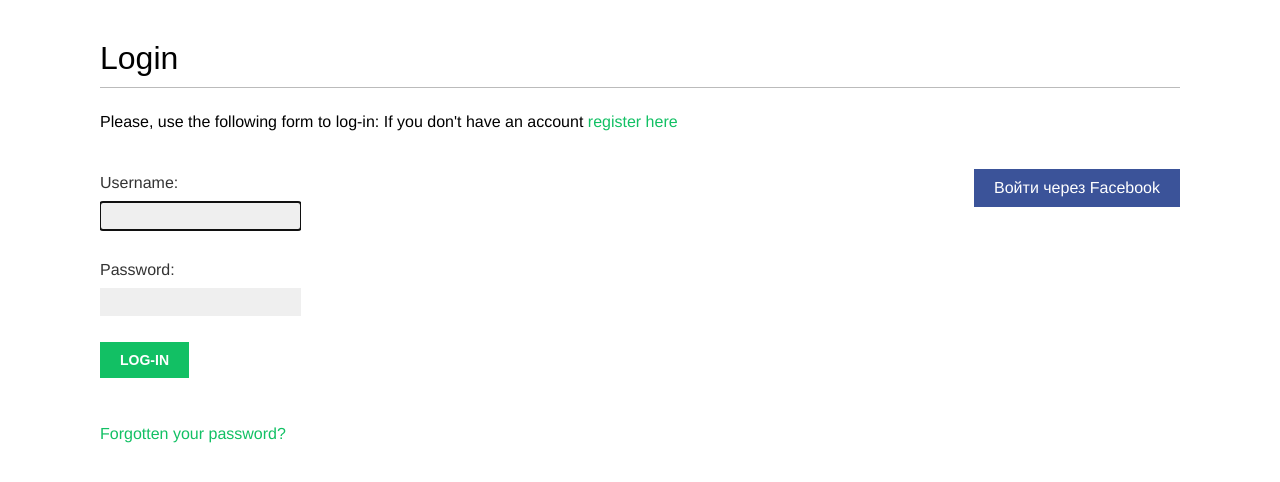
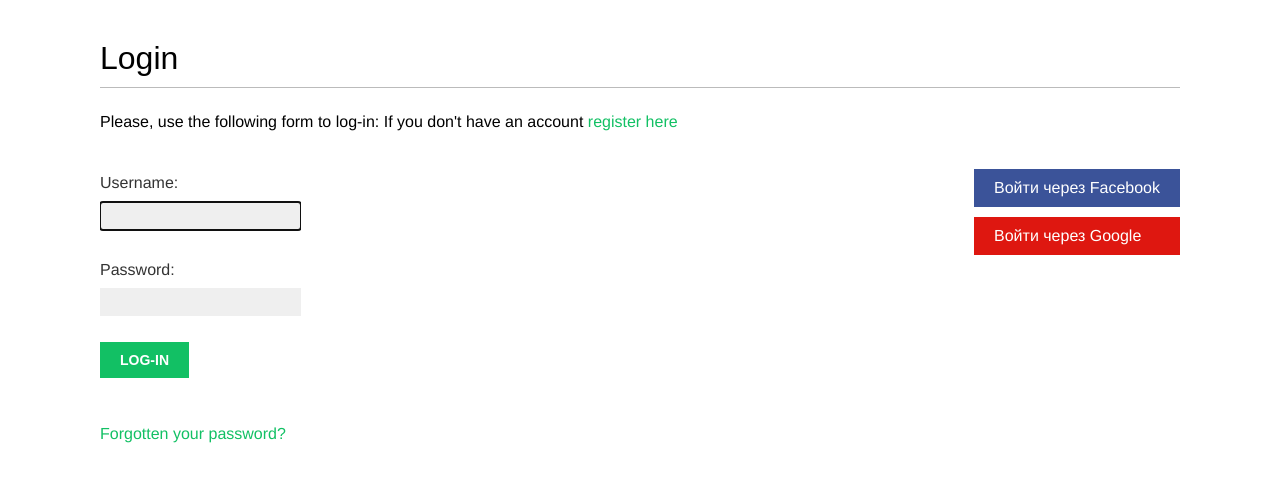
Before and after one commit to Warkinstar/bookmarks, a Django app: page /account/login/ in a window 1280 px wide. Shown: the part 47-529 px from the top of the page. Run offline with Django 4.2, Linux system fonts and the light colour scheme; parts of the project's set-up code (start-up, migrations or seed data) failed here and were passed over; some web fonts are replaced.

Commit message:
Authentication using Google

```diff
--- a/account/templates/registration/login.html
+++ b/account/templates/registration/login.html
@@ -34,6 +34,11 @@
           Войти через Facebook
         </a>
       </li>
+      <li class="google">
+        <a href="{% url 'social:begin' 'google-oauth2' %}">
+          Войти через Google
+        </a>
+      </li>
     </ul>
   </div>
 {% endblock content %}
--- a/bookmarks/settings.py
+++ b/bookmarks/settings.py
@@ -148,6 +148,8 @@ AUTHENTICATION_BACKENDS = [
     "django.contrib.auth.backends.ModelBackend",
     "account.authentication.EmailAuthBackend",
     "social_core.backends.facebook.FacebookOAuth2",
+    "social_core.backends.twitter.TwitterOAuth",
+    "social_core.backends.google.GoogleOAuth2",
 ]
 
 # Facebook auth
@@ -155,3 +157,7 @@ SOCIAL_AUTH_FACEBOOK_KEY = env("SOCIAL_AUTH_FACEBOOK_KEY")
 SOCIAL_AUTH_FACEBOOK_SECRET = env("SOCIAL_AUTH_FACEBOOK_SECRET")
 
 SOCIAL_AUTH_FACEBOOK_SCOPE = ["email"]  # extra permissions from facebook
+
+# Google auth
+SOCIAL_AUTH_GOOGLE_OAUTH2_KEY = env("SOCIAL_AUTH_GOOGLE_OAUTH2_KEY")
+SOCIAL_AUTH_GOOGLE_OAUTH2_SECRET = env("SOCIAL_AUTH_GOOGLE_OAUTH2_SECRET")
```
